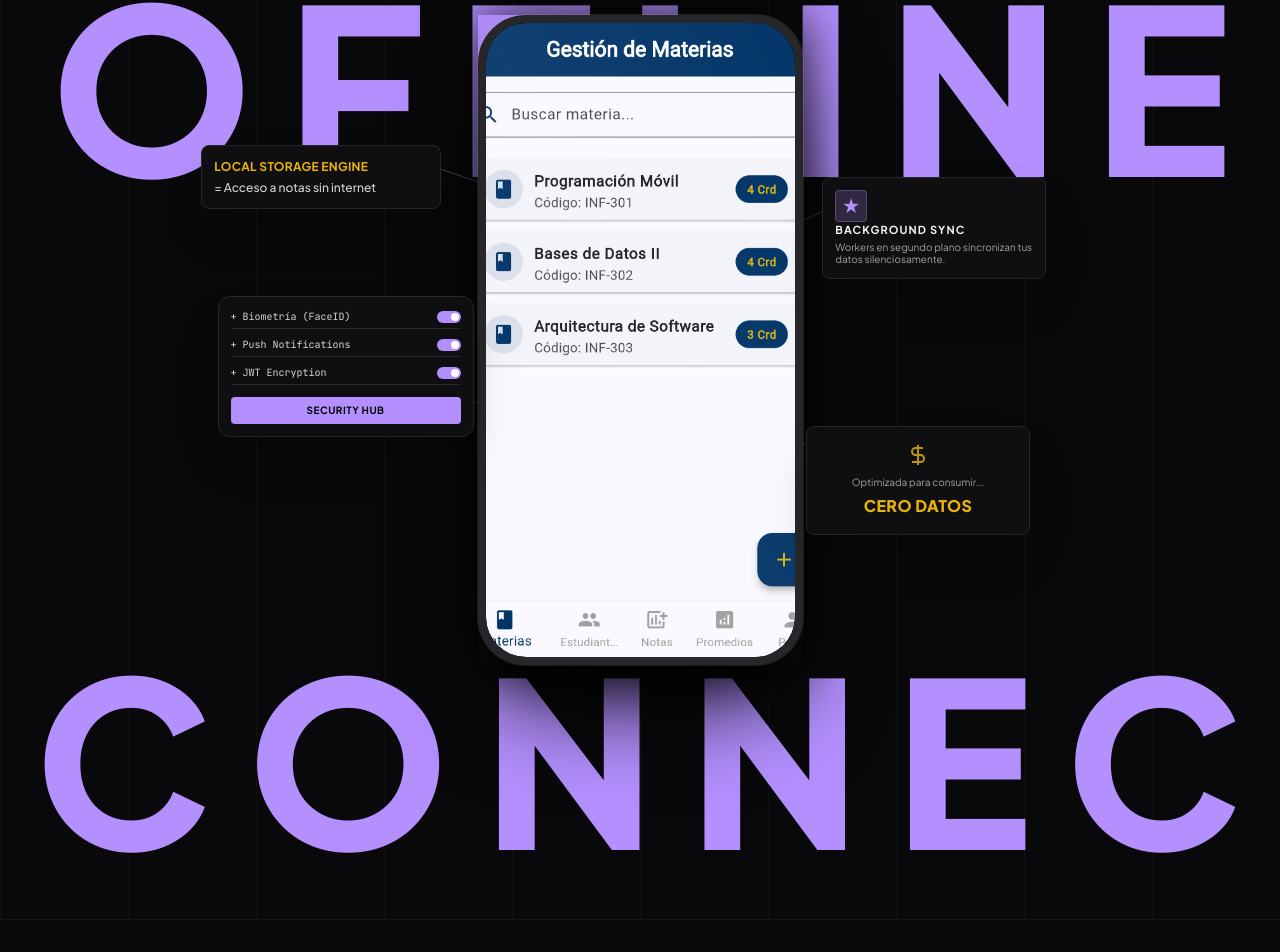
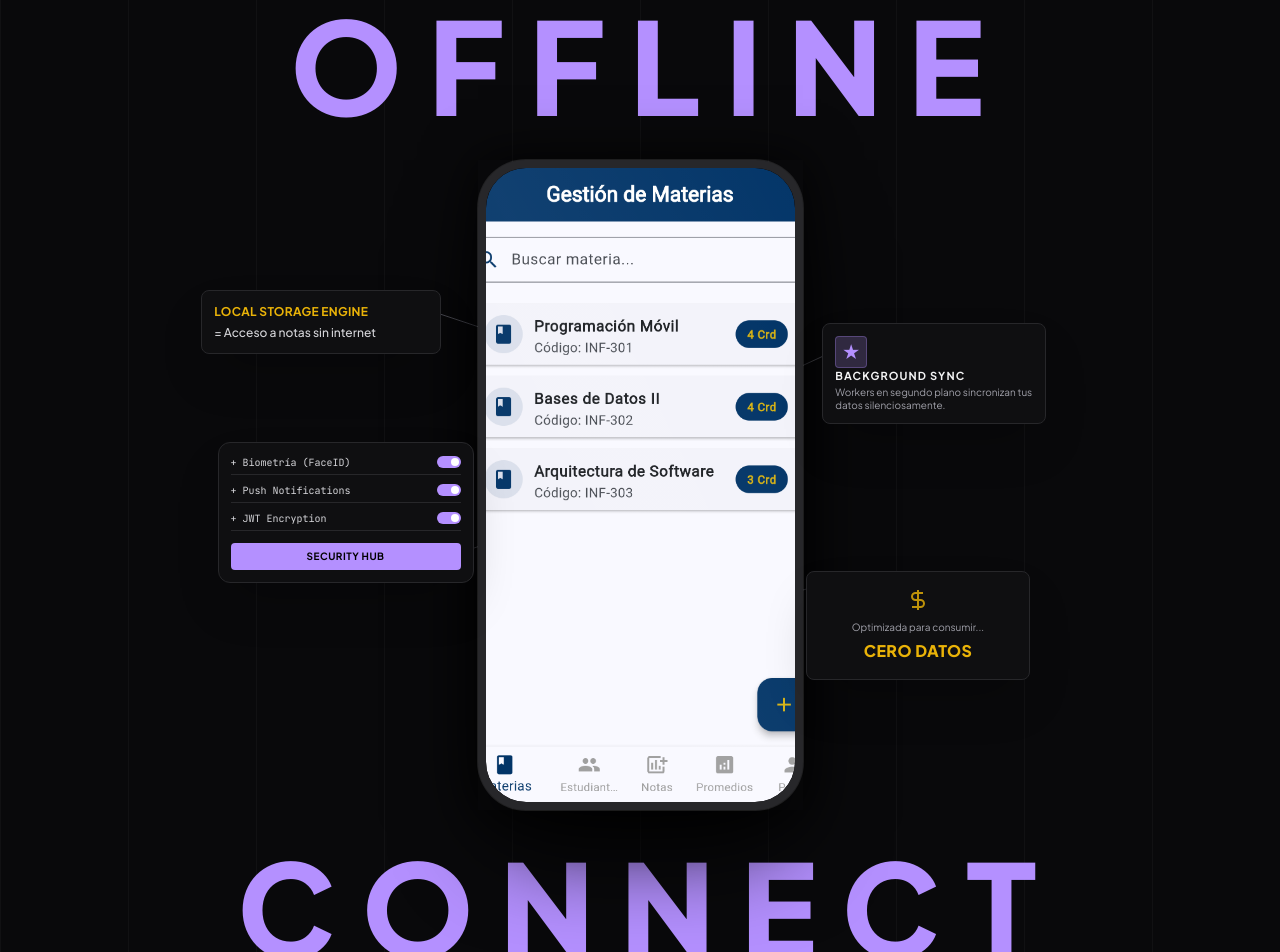
Before and after one commit to Axl07s/portfolio-axel, a React (Vite) app: page /project/puce-connect-hub in a window 1280 px wide. Shown: the part 1442-2394 px from the top of the page. Built offline with nearby package versions, Linux system fonts and the light colour scheme.

Commit message:
fix: resize typography to prevent horizontal overflow and eliminate excessive vertical black space

```diff
--- a/src/components/project-layouts/EditorialLayout.tsx
+++ b/src/components/project-layouts/EditorialLayout.tsx
@@ -85,25 +85,18 @@ export function EditorialLayout({ project }: { project: PersonalProject }) {
       </section>
 
       {/* Cinematic Hero: Brutalist Editorial Style */}
-      <section className="relative w-full pb-20 md:pb-40 bg-[#09090b] flex flex-col items-center justify-center min-h-[800px] md:min-h-[1000px] border-b border-zinc-800/50 overflow-hidden font-sans">
+      <section className="relative w-full py-12 md:py-20 bg-[#09090b] flex flex-col items-center justify-center border-b border-zinc-800/50 overflow-hidden font-sans">
 
         {/* Subtle Vertical Grid Background */}
         <div className="absolute inset-0 bg-[linear-gradient(to_right,#ffffff08_1px,transparent_1px)] bg-[size:10vw_100%] pointer-events-none z-0"></div>
 
-        {/* Massive Opaque Background Typography (Absolute Wallpaper) */}
-        <div className="absolute inset-0 pointer-events-none overflow-hidden select-none z-10 flex flex-col justify-between py-10 md:py-12">
-          {/* OFFLINE: Wide letter spacing, not cut off */}
-          <h1 className="text-[15vw] md:text-[18vw] font-black tracking-[0.1em] md:tracking-[0.15em] leading-none text-[#b490ff] whitespace-nowrap text-center ml-[0.15em]">
-            OFFLINE
-          </h1>
-          {/* CONNECT: Wide letter spacing, not cut off */}
-          <h1 className="text-[15vw] md:text-[18vw] font-black tracking-[0.1em] md:tracking-[0.15em] leading-none text-[#b490ff] whitespace-nowrap text-center ml-[0.15em]">
-            CONNECT
-          </h1>
-        </div>
+        {/* TOP TYPOGRAPHY */}
+        <h1 className="text-[10vw] font-black tracking-[0.15em] md:tracking-[0.2em] leading-none text-[#b490ff] whitespace-nowrap text-center z-10 select-none mb-4 md:mb-8 ml-[0.15em]">
+          OFFLINE
+        </h1>
 
         {/* Central Phone & Floating Cards Container */}
-        <div className="relative w-[280px] h-[560px] md:w-[325px] md:h-[650px] z-20 mt-12 mb-12">
+        <div className="relative w-[280px] h-[560px] md:w-[325px] md:h-[650px] z-20">
 
            {/* Center Phone */}
            <div className="absolute inset-0 z-30 shadow-[0_0_50px_rgba(0,0,0,0.8)]">
@@ -183,6 +176,11 @@ export function EditorialLayout({ project }: { project: PersonalProject }) {
            </div>
 
         </div>
+
+        {/* BOTTOM TYPOGRAPHY */}
+        <h1 className="text-[10vw] font-black tracking-[0.15em] md:tracking-[0.2em] leading-none text-[#b490ff] whitespace-nowrap text-center z-10 select-none mt-4 md:mt-8 ml-[0.15em]">
+          CONNECT
+        </h1>
 
       </section>
 
```
